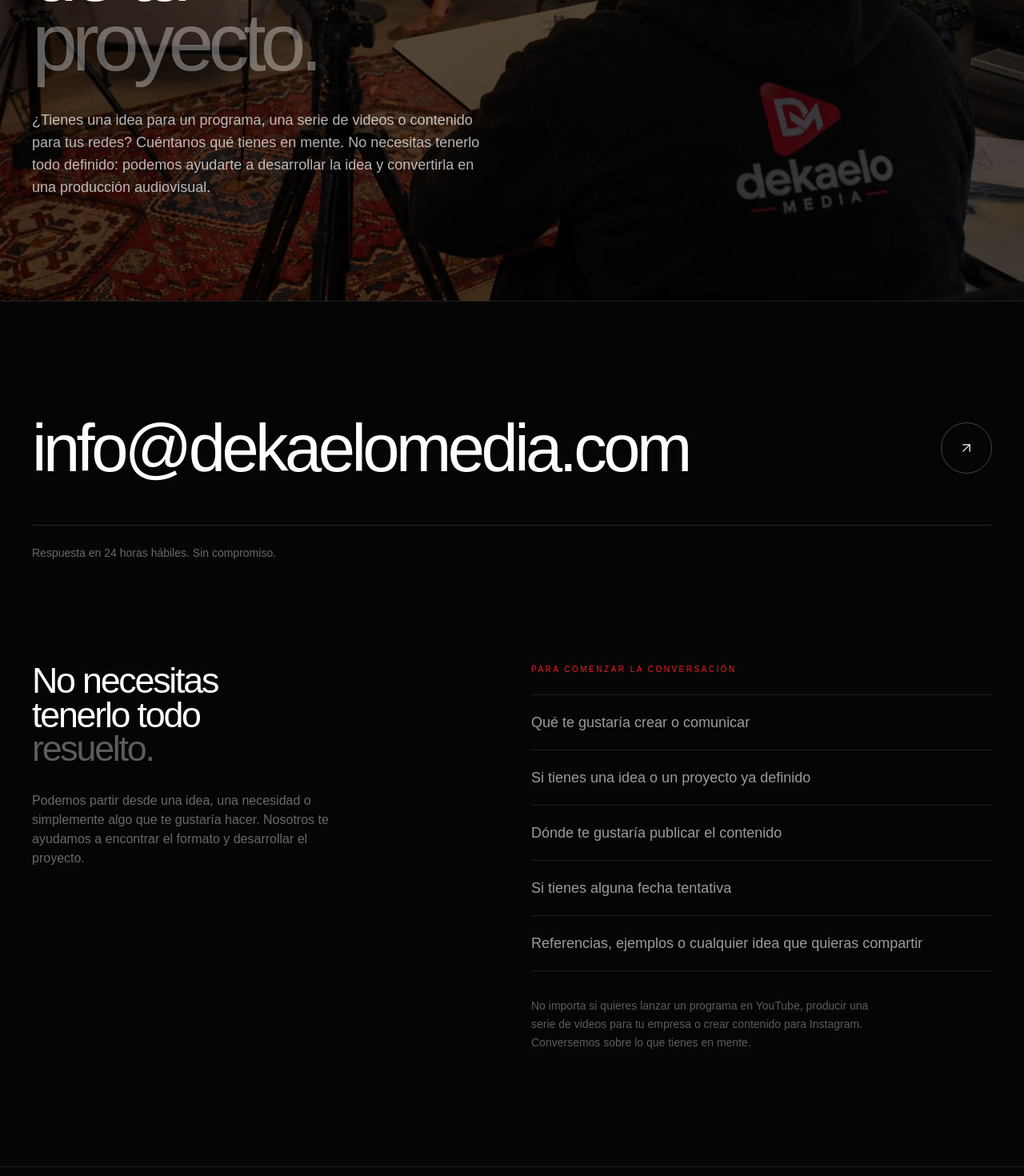
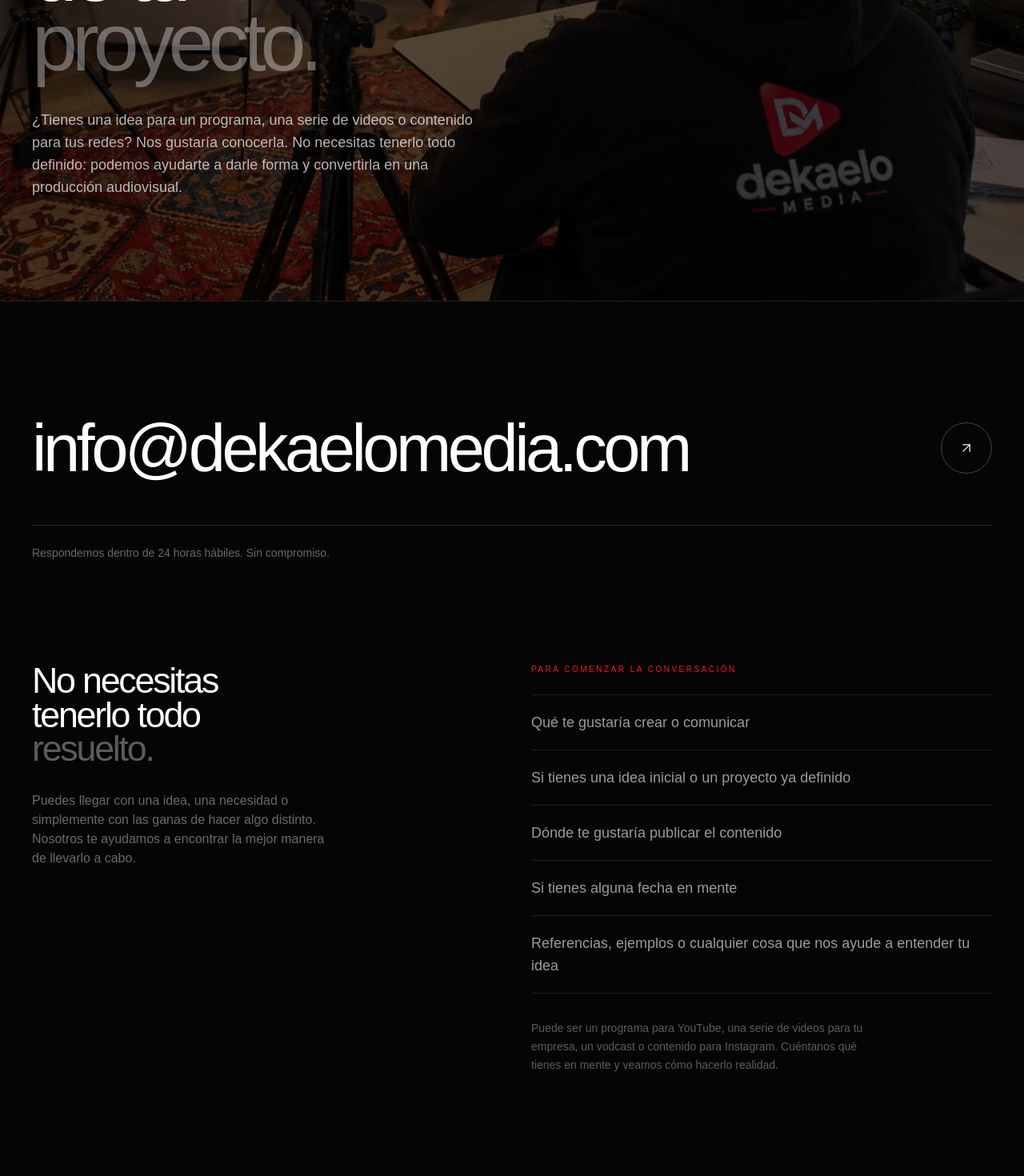
Before and after one commit to TronxGroup/Dekaelo-Media, a Next.js app: page /contacto in a window 1280 px wide. Shown: the part 400-1870 px from the top of the page at 80% size. Built offline with nearby package versions, Linux system fonts and the light colour scheme.

Commit message:
Update page.tsx

```diff
--- a/app/contacto/page.tsx
+++ b/app/contacto/page.tsx
@@ -5,7 +5,7 @@ import { ArrowUpRight } from "lucide-react";
 export const metadata: Metadata = {
   title: "Contacto | Dekaelo Media",
   description:
-    "¿Tienes una idea para un programa, una serie de videos o contenido para tus redes? Conversemos y hagámosla realidad.",
+    "Conversemos sobre tu próximo programa, serie de videos o proyecto audiovisual. En Dekaelo Media transformamos ideas en producciones profesionales.",
   alternates: {
     canonical: "/contacto",
   },
@@ -14,29 +14,25 @@ export const metadata: Metadata = {
 const EMAIL = "info@dekaelomedia.com";
 
 const MAILTO = `mailto:${EMAIL}?subject=${encodeURIComponent(
-  "Quiero desarrollar un proyecto audiovisual"
+  "Conversemos sobre un proyecto audiovisual"
 )}&body=${encodeURIComponent(
-  "Hola, quiero conversar sobre un proyecto audiovisual.\n\nMi nombre o empresa:\nQué me gustaría producir:\nDónde se publicará:\nFecha tentativa:\nReferencias o ideas que tengo:\n\nGracias."
+  "Hola, quiero conversar sobre un proyecto audiovisual.\n\nMi nombre o empresa:\nQué me gustaría crear:\nDónde me gustaría publicar el contenido:\nFecha tentativa:\nReferencias o ideas que tengo:\n\nGracias."
 )}`;
 
 const orientacion = [
   "Qué te gustaría crear o comunicar",
-  "Si tienes una idea o un proyecto ya definido",
+  "Si tienes una idea inicial o un proyecto ya definido",
   "Dónde te gustaría publicar el contenido",
-  "Si tienes alguna fecha tentativa",
-  "Referencias, ejemplos o cualquier idea que quieras compartir",
+  "Si tienes alguna fecha en mente",
+  "Referencias, ejemplos o cualquier cosa que nos ayude a entender tu idea",
 ];
 
 export default function ContactoPage() {
   return (
     <main className="min-h-screen bg-[#050505] text-white selection:bg-white selection:text-black">
-
-      {/* =====================================================
-          HERO
-      ====================================================== */}
+      {/* HERO */}
 
       <section className="relative overflow-hidden border-b border-white/10 px-5 pb-24 pt-36 md:px-10 md:pb-32 md:pt-48">
-
         <div className="absolute inset-0">
           <Image
             src="/BG_Contacto.jpg"
@@ -51,7 +47,6 @@ export default function ContactoPage() {
         </div>
 
         <div className="relative z-10 mx-auto max-w-7xl">
-
           <p className="text-[10px] uppercase tracking-[0.32em] text-[#f51b24]">
             Contacto
           </p>
@@ -61,36 +56,27 @@ export default function ContactoPage() {
             <br />
             de tu
             <br />
-            <span className="text-white/35">
-              proyecto.
-            </span>
+            <span className="text-white/35">proyecto.</span>
           </h1>
 
           <p className="mt-10 max-w-xl text-base leading-relaxed text-white/70 md:text-lg">
             ¿Tienes una idea para un programa, una serie de videos o
-            contenido para tus redes? Cuéntanos qué tienes en mente.
-            No necesitas tenerlo todo definido: podemos ayudarte a
-            desarrollar la idea y convertirla en una producción audiovisual.
+            contenido para tus redes? Nos gustaría conocerla.
+            No necesitas tenerlo todo definido: podemos ayudarte a darle
+            forma y convertirla en una producción audiovisual.
           </p>
-
         </div>
       </section>
 
-      {/* =====================================================
-          CORREO
-      ====================================================== */}
+      {/* CORREO */}
 
       <section className="px-5 py-24 md:px-10 md:py-36">
-
         <div className="mx-auto max-w-7xl">
-
           <a
             href={MAILTO}
             className="group block border-b border-white/15 pb-10 transition hover:border-[#f51b24] focus-visible:border-[#f51b24] focus-visible:outline-none md:pb-14"
           >
-
             <span className="flex items-end justify-between gap-6">
-
               <span className="break-all text-[clamp(2rem,6.5vw,6.5rem)] font-medium leading-[0.95] tracking-[-0.055em] transition group-hover:text-white/80">
                 {EMAIL}
               </span>
@@ -101,49 +87,38 @@ export default function ContactoPage() {
                   strokeWidth={1.5}
                 />
               </span>
-
             </span>
-
           </a>
 
           <p className="mt-6 text-sm text-white/40">
-            Respuesta en 24 horas hábiles. Sin compromiso.
+            Respondemos dentro de 24 horas hábiles. Sin compromiso.
           </p>
 
-          {/* =====================================================
-              ORIENTACIÓN
-          ====================================================== */}
+          {/* ORIENTACIÓN */}
 
           <div className="mt-24 grid gap-12 md:mt-32 md:grid-cols-12">
-
             <div className="md:col-span-5">
-
               <h2 className="text-[clamp(2rem,3.5vw,3.5rem)] font-medium leading-[0.95] tracking-[-0.05em]">
                 No necesitas
                 <br />
                 tenerlo todo
                 <br />
-                <span className="text-white/35">
-                  resuelto.
-                </span>
+                <span className="text-white/35">resuelto.</span>
               </h2>
 
               <p className="mt-8 max-w-sm text-sm leading-relaxed text-white/40 md:text-base">
-                Podemos partir desde una idea, una necesidad o simplemente
-                algo que te gustaría hacer. Nosotros te ayudamos a encontrar
-                el formato y desarrollar el proyecto.
+                Puedes llegar con una idea, una necesidad o simplemente
+                con las ganas de hacer algo distinto. Nosotros te
+                ayudamos a encontrar la mejor manera de llevarlo a cabo.
               </p>
-
             </div>
 
             <div className="md:col-span-6 md:col-start-7">
-
               <p className="mb-6 text-[10px] uppercase tracking-[0.25em] text-[#f51b24]">
                 Para comenzar la conversación
               </p>
 
               <ul className="border-t border-white/10">
-
                 {orientacion.map((item) => (
                   <li
                     key={item}
@@ -152,32 +127,22 @@ export default function ContactoPage() {
                     {item}
                   </li>
                 ))}
-
               </ul>
 
               <p className="mt-8 max-w-md text-sm leading-relaxed text-white/35">
-                No importa si quieres lanzar un programa en YouTube,
-                producir una serie de videos para tu empresa o crear
-                contenido para Instagram. Conversemos sobre lo que
-                tienes en mente.
+                Puede ser un programa para YouTube, una serie de videos
+                para tu empresa, un vodcast o contenido para Instagram.
+                Cuéntanos qué tienes en mente y veamos cómo hacerlo realidad.
               </p>
-
             </div>
-
           </div>
-
         </div>
-
       </section>
 
-      {/* =====================================================
-          CIERRE
-      ====================================================== */}
+      {/* CIERRE */}
 
       <section className="border-t border-white/10 px-5 py-20 md:px-10 md:py-28">
-
         <div className="mx-auto max-w-7xl">
-
           <p className="text-[10px] uppercase tracking-[0.25em] text-white/35">
             Dekaelo Media
           </p>
@@ -198,11 +163,8 @@ export default function ContactoPage() {
 
             <ArrowUpRight className="h-4 w-4 transition-transform group-hover:translate-x-1 group-hover:-translate-y-1" />
           </a>
-
         </div>
-
       </section>
-
     </main>
   );
 }
```
